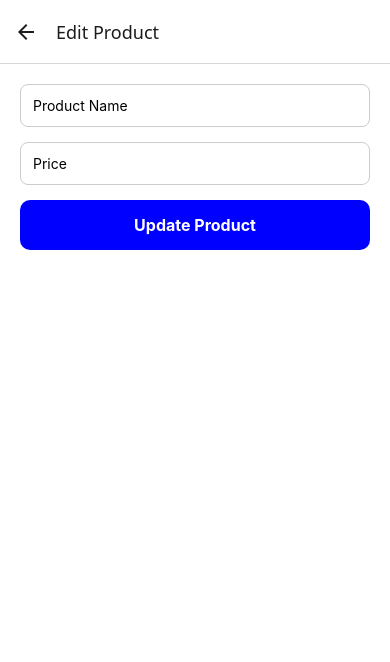
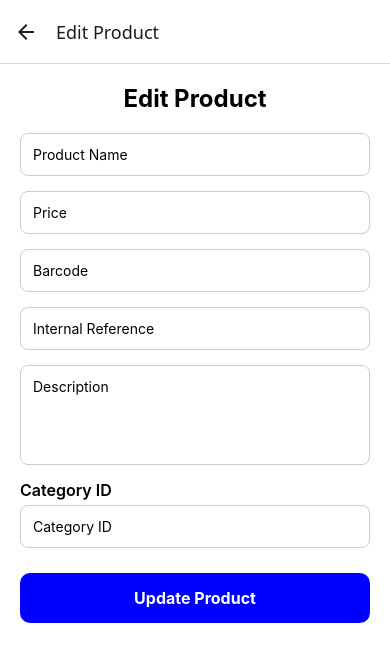
Before and after one commit to vinodiNK/Inventory_app, a React Native app: screen /EditProduct in a window 390 px wide. Shown: the top 662 px of the page. Built offline with nearby package versions, Linux system fonts and the light colour scheme.

Commit message:
update : update edit and delete function

```diff
--- a/src/screens/AddProductScreen.js
+++ b/src/screens/AddProductScreen.js
@@ -1,4 +1,3 @@
-
 import { useEffect, useState } from "react";
 import {
   Alert,
@@ -6,85 +5,118 @@ import {
   StyleSheet,
   Text,
   TextInput,
-  TouchableOpacity
+  TouchableOpacity,
 } from "react-native";
 
-import * as ImagePicker from "expo-image-picker";
+import {
+  createProduct,
+  getCategories,
+} from "../api/odoo";
 
-import { createProduct, getCategories } from "../api/odoo";
+export default function AddProductScreen({
+  route,
+  navigation,
+}) {
 
-export default function AddProductScreen({ route, navigation }) {
   const uid = route?.params?.uid;
 
   const [name, setName] = useState("");
   const [price, setPrice] = useState("");
   const [barcode, setBarcode] = useState("");
-  const [defaultCode, setDefaultCode] = useState("");
-  const [quantity, setQuantity] = useState("");
-  const [description, setDescription] = useState("");
-  const [categoryId, setCategoryId] = useState("");
-  const [categories, setCategories] = useState([]);
-  const [image, setImage] = useState(null);
+  const [defaultCode, setDefaultCode] =
+    useState("");
+
+  const [quantity, setQuantity] =
+    useState("");
+
+  const [description, setDescription] =
+    useState("");
+
+  const [categoryId, setCategoryId] =
+    useState("");
+
+  const [categories, setCategories] =
+    useState([]);
 
   useEffect(() => {
     loadCategories();
   }, []);
 
   const loadCategories = async () => {
+
     try {
+
       const data = await getCategories(uid);
+
       setCategories(data);
 
       if (data.length > 0) {
-        setCategoryId(data[0].id.toString());
+        setCategoryId(
+          data[0].id.toString()
+        );
       }
+
     } catch (error) {
+
       console.log(error);
     }
   };
 
-  const pickImage = async () => {
-    const result = await ImagePicker.launchImageLibraryAsync({
-      mediaTypes: ImagePicker.MediaTypeOptions.Images,
-      allowsEditing: true,
-      aspect: [4, 4],
-      quality: 1,
-      base64: true,
-    });
+  const handleAdd = async () => {
 
-    if (!result.canceled) {
-      setImage(result.assets[0]);
-    }
-  };
+    try {
 
-  const handleAdd = async () => {
-    try {
       const productData = {
+
         name,
+
         list_price: parseFloat(price),
+
         barcode,
+
         default_code: defaultCode,
+
         description_sale: description,
+
         categ_id: parseInt(categoryId),
-        qty_available: parseFloat(quantity),
-        image_1920: image?.base64 || false,
+
         type: "product",
       };
 
-      await createProduct(uid, productData);
+      console.log(
+        "ADDING PRODUCT:",
+        productData
+      );
 
-      Alert.alert("Success", "Product added successfully");
+      await createProduct(
+        uid,
+        productData
+      );
+
+      Alert.alert(
+        "Success",
+        "Product added successfully"
+      );
 
       navigation.goBack();
+
     } catch (error) {
+
       console.log(error);
-      Alert.alert("Error", "Failed to add product");
+
+      Alert.alert(
+        "Error",
+        "Failed to add product"
+      );
     }
   };
 
   return (
     <ScrollView style={styles.container}>
-      <Text style={styles.title}>Add Product</Text>
+
+      <Text style={styles.title}>
+        Add Product
+      </Text>
 
       <TextInput
         placeholder="Product Name"
@@ -125,13 +157,18 @@ export default function AddProductScreen({ route, navigation }) {
 
       <TextInput
         placeholder="Description"
-        style={[styles.input, { height: 100 }]}
+        style={[
+          styles.input,
+          { height: 100 },
+        ]}
         multiline
         value={description}
         onChangeText={setDescription}
       />
 
-      <Text style={styles.label}>Category ID</Text>
+      <Text style={styles.label}>
+        Category ID
+      </Text>
 
       <TextInput
         placeholder="Category ID"
@@ -141,20 +178,21 @@ export default function AddProductScreen({ route, navigation }) {
         keyboardType="numeric"
       />
 
-
-
-
       <TouchableOpacity
         style={styles.button}
         onPress={handleAdd}
       >
-        <Text style={styles.buttonText}>Save Product</Text>
+        <Text style={styles.buttonText}>
+          Save Product
+        </Text>
       </TouchableOpacity>
+
     </ScrollView>
   );
 }
 
 const styles = StyleSheet.create({
+
   container: {
     flex: 1,
     padding: 20,
@@ -191,25 +229,10 @@ const styles = StyleSheet.create({
     marginBottom: 30,
   },
 
-  imageButton: {
-    backgroundColor: "#007bff",
-    padding: 15,
-    borderRadius: 10,
-    alignItems: "center",
-    marginBottom: 20,
-  },
-
   buttonText: {
     color: "white",
     fontSize: 16,
     fontWeight: "bold",
   },
 
-  image: {
-    width: 150,
-    height: 150,
-    alignSelf: "center",
-    marginBottom: 20,
-    borderRadius: 10,
-  },
 });
--- a/src/screens/EditProductScreen.js
+++ b/src/screens/EditProductScreen.js
@@ -1,37 +1,157 @@
-import { useState } from "react";
+import { useEffect, useState } from "react";
 import {
+  Alert,
+  ScrollView,
   StyleSheet,
   Text,
   TextInput,
   TouchableOpacity,
-  View,
 } from "react-native";
 
-import { updateProduct } from "../api/odoo";
+import { getCategories, updateProduct } from "../api/odoo";
 
 export default function EditProductScreen({
   route,
   navigation,
 }) {
+
   const uid = route?.params?.uid;
   const product = route?.params?.product;
 
-  const [name, setName] = useState(product?.name ?? "");
+  // STATES
+  const [name, setName] = useState(
+    product?.name ?? ""
+  );
+
   const [price, setPrice] = useState(
     product?.list_price?.toString() ?? ""
   );
 
+  const [barcode, setBarcode] = useState(
+    product?.barcode ?? ""
+  );
+
+  const [defaultCode, setDefaultCode] =
+    useState(
+      product?.default_code ?? ""
+    );
+
+  const [description, setDescription] =
+    useState(
+      product?.description_sale ?? ""
+    );
+
+  const [categoryId, setCategoryId] =
+    useState(
+      product?.categ_id?.[0]?.toString() ??
+        ""
+    );
+
+  const [categories, setCategories] =
+    useState([]);
+
+  // LOAD CATEGORIES
+  useEffect(() => {
+    loadCategories();
+  }, []);
+
+  const loadCategories = async () => {
+
+    try {
+
+      const data =
+        await getCategories(uid);
+
+      setCategories(data);
+
+      if (
+        data.length > 0 &&
+        !categoryId
+      ) {
+        setCategoryId(
+          data[0].id.toString()
+        );
+      }
+
+    } catch (error) {
+
+      console.log(
+        "CATEGORY ERROR:",
+        error
+      );
+    }
+  };
+
+  // UPDATE PRODUCT
   const handleUpdate = async () => {
-    await updateProduct(uid, product.id, {
-      name,
-      price,
-    });
 
-    navigation.goBack();
+    try {
+
+      const updatedData = {
+
+        name: name,
+
+        // IMPORTANT FIX
+        list_price: Number(price),
+
+        barcode: barcode,
+
+        default_code:
+          defaultCode,
+
+        description_sale:
+          description,
+
+        categ_id:
+          Number(categoryId),
+      };
+
+      console.log(
+        "UPDATED DATA:",
+        updatedData
+      );
+
+      const result =
+        await updateProduct(
+          uid,
+          product.id,
+          updatedData
+        );
+
+      console.log(
+        "UPDATE RESULT:",
+        result
+      );
+
+      Alert.alert(
+        "Success",
+        "Product updated successfully"
+      );
+
+      navigation.goBack();
+
+    } catch (error) {
+
+      console.log(
+        "UPDATE ERROR:",
+        error
+      );
+
+      Alert.alert(
+        "Error",
+        "Failed to update product"
+      );
+    }
   };
 
   return (
-    <View style={styles.container}>
+    <ScrollView style={styles.container}>
+
+      <Text style={styles.title}>
+        Edit Product
+      </Text>
+
+      {/* PRODUCT NAME */}
       <TextInput
         placeholder="Product Name"
         style={styles.input}
@@ -39,6 +159,7 @@ export default function EditProductScreen({
         onChangeText={setName}
       />
 
+      {/* PRICE */}
       <TextInput
         placeholder="Price"
         style={styles.input}
@@ -47,29 +168,92 @@ export default function EditProductScreen({
         keyboardType="numeric"
       />
 
+      {/* BARCODE */}
+      <TextInput
+        placeholder="Barcode"
+        style={styles.input}
+        value={barcode}
+        onChangeText={setBarcode}
+      />
+
+      {/* INTERNAL REFERENCE */}
+      <TextInput
+        placeholder="Internal Reference"
+        style={styles.input}
+        value={defaultCode}
+        onChangeText={setDefaultCode}
+      />
+
+      {/* DESCRIPTION */}
+      <TextInput
+        placeholder="Description"
+        style={[
+          styles.input,
+          { height: 100 },
+        ]}
+        multiline
+        value={description}
+        onChangeText={
+          setDescription
+        }
+      />
+
+      {/* CATEGORY */}
+      <Text style={styles.label}>
+        Category ID
+      </Text>
+
+      <TextInput
+        placeholder="Category ID"
+        style={styles.input}
+        value={categoryId}
+        onChangeText={
+          setCategoryId
+        }
+        keyboardType="numeric"
+      />
+
+      {/* UPDATE BUTTON */}
       <TouchableOpacity
         style={styles.button}
         onPress={handleUpdate}
       >
-        <Text style={styles.buttonText}>Update Product</Text>
+        <Text style={styles.buttonText}>
+          Update Product
+        </Text>
       </TouchableOpacity>
-    </View>
+
+    </ScrollView>
   );
 }
 
 const styles = StyleSheet.create({
+
   container: {
     flex: 1,
     padding: 20,
-    backgroundColor: "white",
+    backgroundColor: "#fff",
+  },
+
+  title: {
+    fontSize: 24,
+    fontWeight: "bold",
+    marginBottom: 20,
+    textAlign: "center",
   },
 
   input: {
     borderWidth: 1,
     borderColor: "#ccc",
+    borderRadius: 8,
     padding: 12,
     marginBottom: 15,
-    borderRadius: 8,
+  },
+
+  label: {
+    fontSize: 16,
+    marginBottom: 5,
+    fontWeight: "600",
   },
 
   button: {
@@ -77,11 +261,14 @@ const styles = StyleSheet.create({
     padding: 15,
     borderRadius: 10,
     alignItems: "center",
+    marginTop: 10,
+    marginBottom: 30,
   },
 
   buttonText: {
     color: "white",
+    fontSize: 16,
     fontWeight: "bold",
-    fontSize: 16,
   },
+
 });
--- a/src/screens/HomeScreen.js
+++ b/src/screens/HomeScreen.js
@@ -2,6 +2,7 @@ import { useFocusEffect } from "@react-navigation/native";
 import { useCallback, useEffect, useState } from "react";
 import {
     ActivityIndicator,
+    Alert,
     FlatList,
     StyleSheet,
     Text,
@@ -62,9 +63,27 @@ export default function HomeScreen({ navigation, route }) {
     }
   };
 
-  const handleDelete = async (id) => {
-    await deleteProduct(uid, id);
-    loadProducts(uid);
+  const handleDelete = (product) => {
+    Alert.alert(
+      "Delete Product",
+      `Are you sure you want to delete "${product.name}"?`,
+      [
+        {
+          text: "Cancel",
+          onPress: () => console.log("Delete cancelled"),
+          style: "cancel",
+        },
+        {
+          text: "Delete",
+          onPress: async () => {
+            await deleteProduct(uid, product.id);
+            setSelectedProductId(null);
+            loadProducts(uid);
+          },
+          style: "destructive",
+        },
+      ]
+    );
   };
 
   useEffect(() => {
@@ -109,7 +128,7 @@ export default function HomeScreen({ navigation, route }) {
                   product: item,
                 })
               }
-              onDelete={() => handleDelete(item.id)}
+              onDelete={() => handleDelete(item)}
             />
           )}
           showsVerticalScrollIndicator={false}
```
